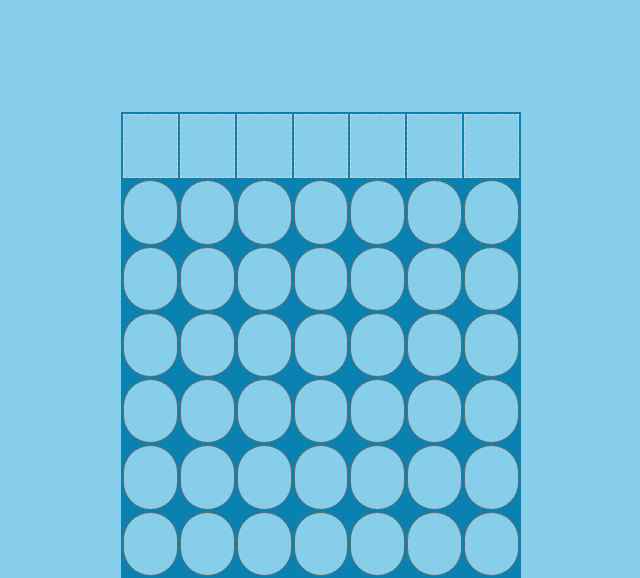
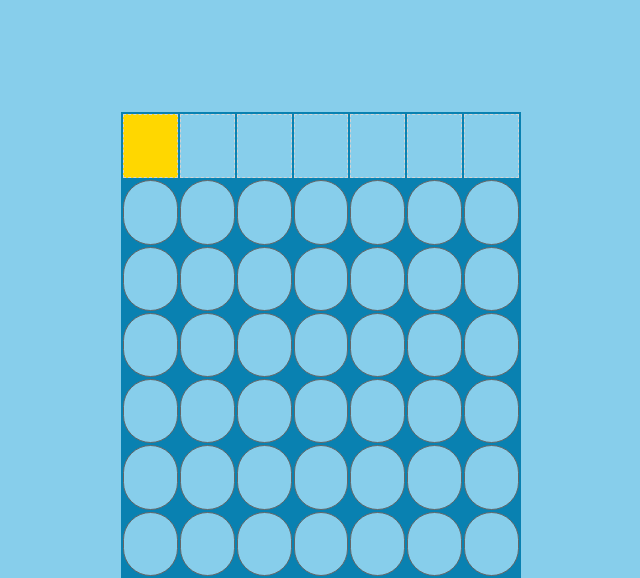
Before and after one commit to kuda2012/ConnectFour, a plain HTML site: page index.html in a window 1280 px wide. In both pictures the pointer is over the element 469 px from the left and 376 px from the top of the page. Shown: the part 230-808 px from the top of the page, without its empty margins (319-959 px from the left). Drawn offline with Linux system fonts and the light colour scheme.

Commit message:
actually added the gold hover over

```diff
--- a/connect4.css
+++ b/connect4.css
@@ -64,3 +64,7 @@ tr td {
 #column-top td {
   border: dashed 1px lightgray;
 }
+
+#column-top td:hover {
+  background-color: gold;
+}
```
